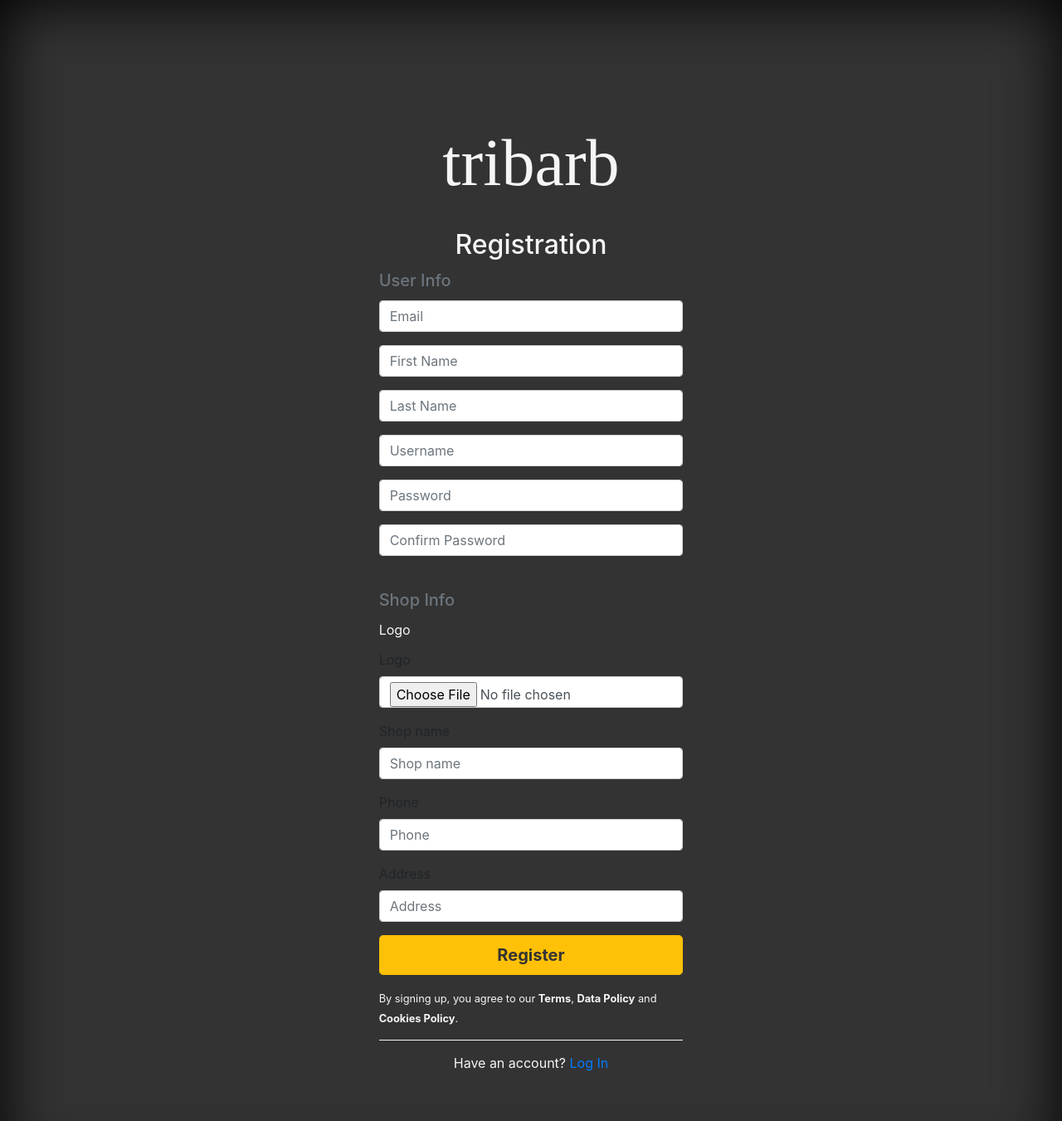
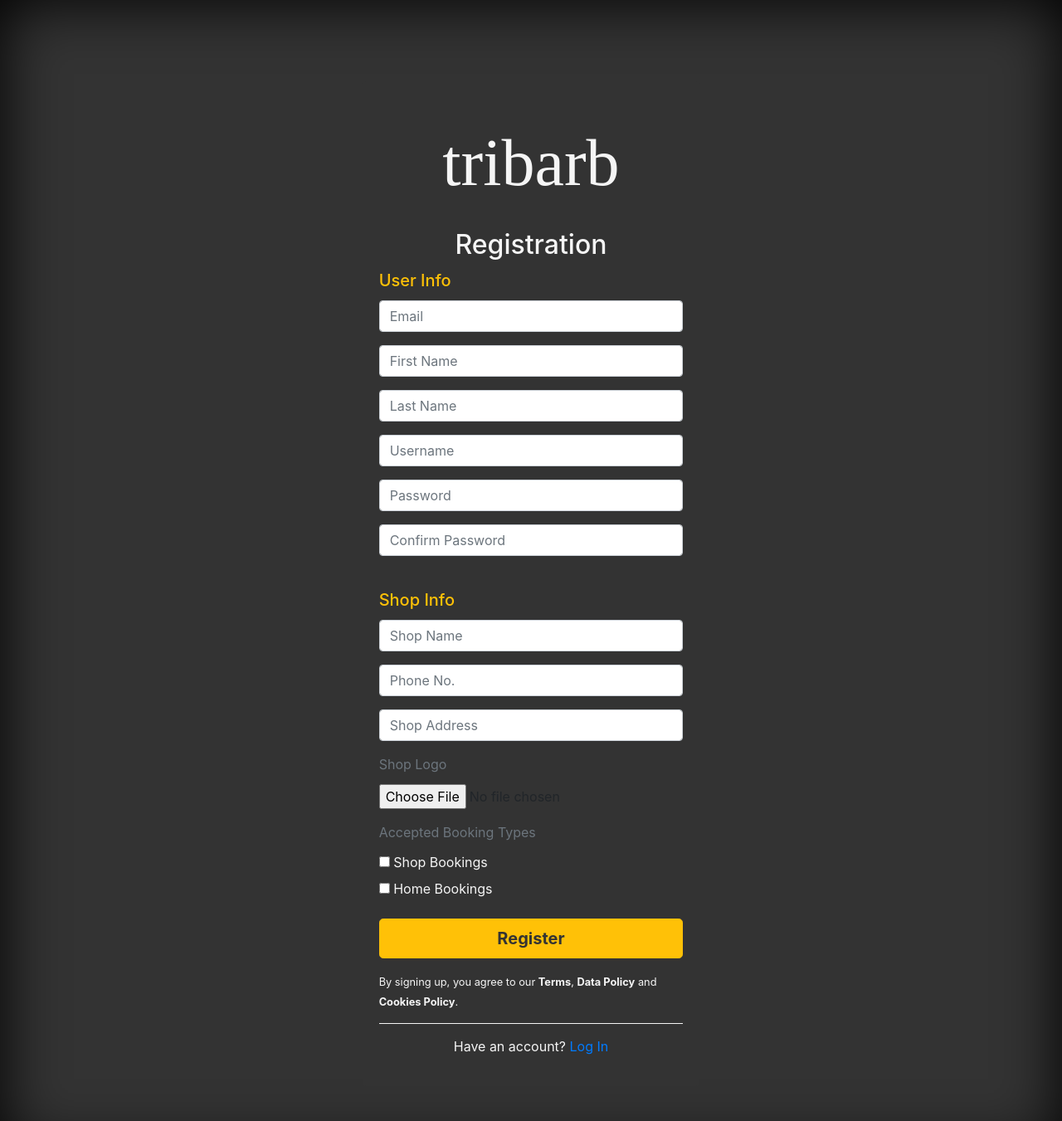
Before and after one commit to anith-manu/tribarb, a Django app: page /register in a window 1280 px wide. Shown: the top 1351 px of the page at 83% size. Run offline with Django 3.2, Linux system fonts and the light colour scheme; some libraries are stand-ins or nearby versions.

Commit message:
filter by booking types

```diff
--- a/authentication/forms.py
+++ b/authentication/forms.py
@@ -8,4 +8,4 @@ class ShopForm(forms.ModelForm):
 
 	class Meta:
 		model = Shop
-		fields = ("logo", "name", "phone", "address")
+		fields = ("logo", "name", "phone", "address", "shop_bookings", "home_bookings")
--- a/authentication/models.py
+++ b/authentication/models.py
@@ -13,6 +13,8 @@ class Shop(models.Model):
 	instagram = models.CharField(max_length=500, blank = True, null = True, default="")
 	facebook = models.CharField(max_length=500, blank = True, null = True, default="")
 	logo = models.ImageField(upload_to='shop_logo/', blank=False)
+	shop_bookings = models.BooleanField(default=False)
+	home_bookings = models.BooleanField(default=False)
 
 	def __str__(self):
 		return str(self.id) + " " + self.name
--- a/authentication/views.py
+++ b/authentication/views.py
@@ -31,7 +31,7 @@ class EmailThread(threading.Thread):
 
 
 class RegistrationView(View):
-    shop_form = ShopForm()
+
 
     def get(self, request):
         shop_form = ShopForm()
@@ -40,9 +40,11 @@ class RegistrationView(View):
 		})
 
     def post(self, request):
+        shop_form = ShopForm(request.POST, request.FILES)
         context={
             'data':request.POST,
-            'has_error':False
+            'has_error':False,
+            'shop_form':shop_form
         }
 
         email=request.POST.get('email')
@@ -82,23 +84,29 @@ class RegistrationView(View):
         if context['has_error']:
             return render(request, 'auth/register.html', context, status=400)
 
-        user = User.objects.create(username=username,email=email)
-        user.set_password(password)
-        user.first_name=fName
-        user.last_name=lName
-        user.is_active=False
 
-        user.save()
+
 
         #####
-        shop_form = ShopForm(request.POST, request.FILES)
 
         if shop_form.is_valid():
+            # Create User
+            user = User.objects.create(username=username,email=email)
+            user.set_password(password)
+            user.first_name=fName
+            user.last_name=lName
+            user.is_active=False
+            user.save()
+
+            # Create Shop
             new_shop = shop_form.save(commit=False)
             new_shop.user = user
             new_shop.save()
         else:
             return render(request, 'auth/register.html', context, status=400)
+
+
+
         #####
 
         current_site = get_current_site(request)
--- a/dashboard/serializers.py
+++ b/dashboard/serializers.py
@@ -15,7 +15,7 @@ class ShopSerializerCustomer(serializers.ModelSerializer):
 
 	class Meta:
 	    model = Shop
-	    fields = ("id", "name", "phone", "address", "logo")
+	    fields = ("id", "name", "phone", "instagram", "facebook", "address", "logo")
 
 
 
--- a/dashboard/urls.py
+++ b/dashboard/urls.py
@@ -21,7 +21,8 @@ urlpatterns = [
         url(r'^api/booking/notification/(?P<last_request_time>.+)/$', apis.shop_booking_notification),
 
         #CUSTOMER API'S
-        path('api/customer/shops/', apis.customer_get_shops),
+        path('api/customer/shops/shop-booking/', apis.customer_get_shop_booking_shops),
+        path('api/customer/shops/home-booking/', apis.customer_get_home_booking_shops),
         path('api/customer/services/<int:shop_id>/', apis.customer_get_services),
         path('api/customer/service/album/<int:service_id>/', apis.customer_get_service_album),
         path('api/customer/booking/add/', apis.customer_add_booking),
--- a/templates/auth/register.html
+++ b/templates/auth/register.html
@@ -1,5 +1,7 @@
 {% load static %}
 {% load bootstrap3 %}
+{% load widget_tweaks %}
+
 
 <!DOCTYPE html>
 <html lang="en">
@@ -29,7 +31,7 @@
                             <h2 class="text-center card-title" style="color: whitesmoke;">Registration</h2>
 
                             {% include 'partials/_flash_messsages.html' %}
-                            <h5 class="card-title text-left text-muted">User Info</h5>
+                            <h5 class="card-title text-left text-warning">User Info</h5>
                             <form action="{% url 'register' %}" method="post" enctype="multipart/form-data">
 
                                 {% csrf_token %}
@@ -57,9 +59,35 @@
                                     <input class="form-control" type="password" name="password2" value="" placeholder="Confirm Password">
                                 </div>
 
-                                <h5 class="card-title text-left text-muted" style="padding-top: 25px; ">Shop Info</h5>
-                                <div class="card-title text-left" style="color: whitesmoke;">Logo</div>
-                                {% bootstrap_form shop_form layout='inline' %}
+
+
+
+                                <h5 class="card-title text-left text-warning" style="padding-top: 25px; ">Shop Info</h5>
+
+
+
+                                <div class="form-group">
+                                    {% render_field shop_form.name class="form-control" placeholder="Shop Name"%}
+                                </div>
+
+                                <div class="form-group">
+                                    {% render_field shop_form.phone class="form-control" placeholder="Phone No."%}
+                                </div>
+
+                                <div class="form-group">
+                                    {% render_field shop_form.address class="form-control" placeholder="Shop Address"%}
+                                </div>
+
+                                <div class="card-title text-left text-muted">Shop Logo</div>
+                                <div class="form-group">
+                                    {% render_field shop_form.logo %}
+                                </div>
+
+                                <div class="card-title text-left text-muted">Accepted Booking Types</div>
+                                <div class="form-group">
+                                    {% render_field shop_form.shop_bookings %} <label style="color: whitesmoke;"> Shop Bookings</label> </br>
+                                    {% render_field shop_form.home_bookings %} <label style="color: whitesmoke;"> Home Bookings</label>
+                                </div>
 
                                 <input type="submit" value="Register" style="color: #333;" class="font-weight-bold btn btn-lg btn-block btn-warning"/>
                             </form>
--- a/tribarbDesktop/settings.py
+++ b/tribarbDesktop/settings.py
@@ -49,6 +49,7 @@ INSTALLED_APPS = [
     'social_django',
     'rest_framework_social_oauth2',
     'bootstrap3',
+    'widget_tweaks',
 ]
 
 MIDDLEWARE = [
```
Also changed, not shown: dashboard/apis.py (+14 -2 lines), authentication/migrations/0002_auto_20201026_0803.py (added), 2 other files.
